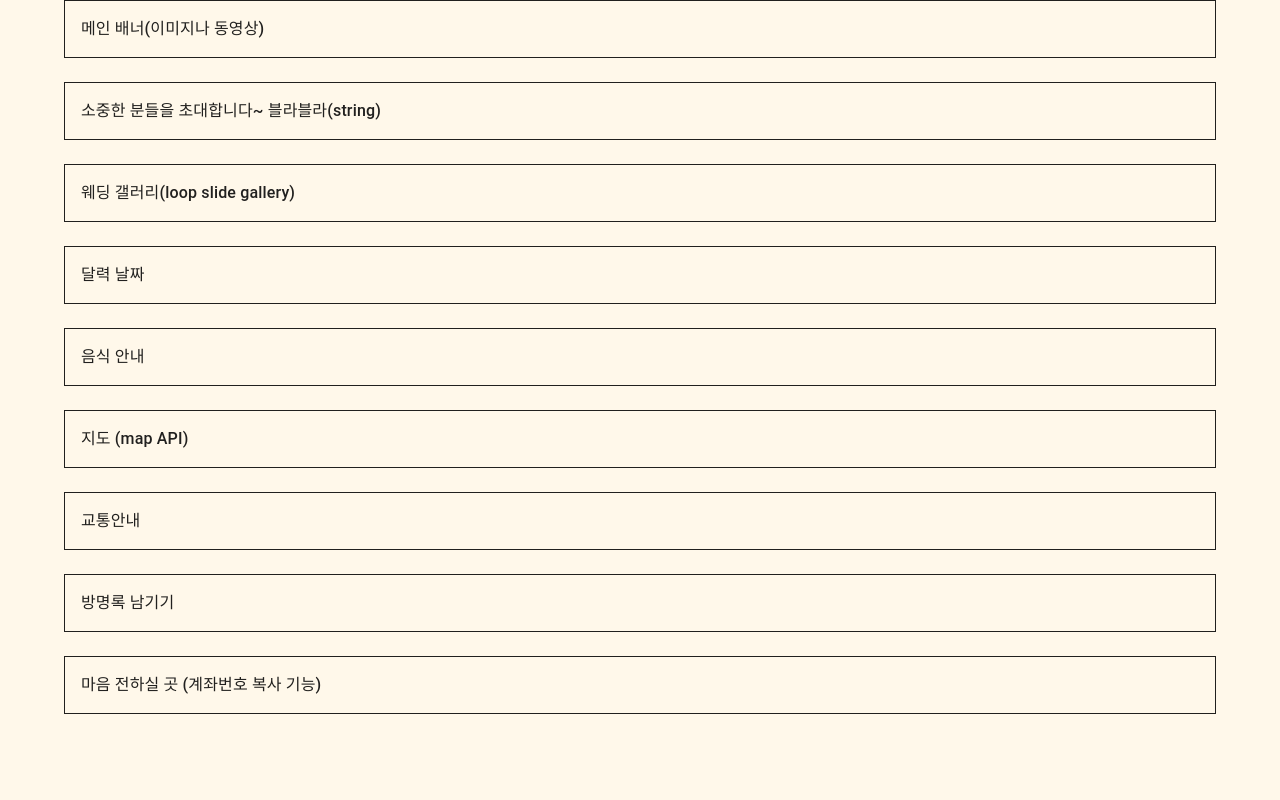
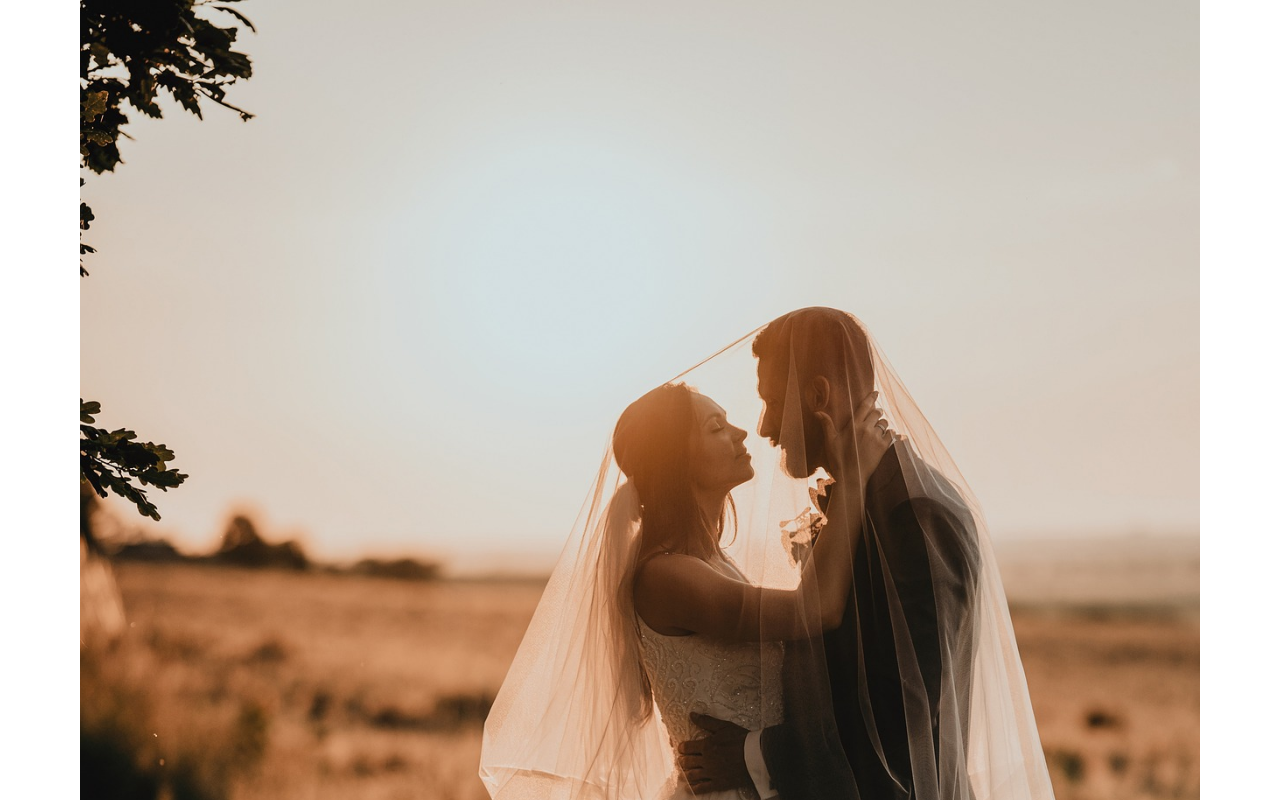
Before and after one commit to osanThor/wedding-card, a Next.js app: page / in a window 1280 px wide. Shown: the top 800 px of the page. Built offline with nearby package versions, Linux system fonts and the light colour scheme.

Commit message:
feat. image component

```diff
--- /dev/null
+++ b/src/assets/images.ts
@@ -0,0 +1,3 @@
+import Ex from "/assets/images/ex.jpg";
+
+export const ExImage = Ex;
--- /dev/null
+++ b/src/copmonents/common/img.tsx
@@ -0,0 +1,28 @@
+import { useState } from "react";
+import type { ImageProps } from "next/image";
+import Image from "next/image";
+import styled from "styled-components";
+
+const ImageLoader = ({ src }: { src: string }) => {
+  const imageSrc = `${src}`;
+  return imageSrc;
+};
+
+const Img = (props: ImageProps) => {
+  const [loading, setLoading] = useState<boolean>(true);
+
+  return (
+    <ImgBlock
+      {...props}
+      loader={ImageLoader}
+      onLoadingComplete={() => setLoading(false)}
+    />
+  );
+};
+
+const ImgBlock = styled(Image)`
+  height: auto !important;
+  position: relative !important;
+`;
+
+export default Img;
--- a/src/pages/index.tsx
+++ b/src/pages/index.tsx
@@ -1,25 +1,20 @@
+import Img from "@/copmonents/common/img";
 import { Box, Container } from "@mui/material";
 
 export default function Home() {
   return (
     <Container>
-      <Box sx={{ border: "1px solid", p: 2, mb: 3 }}>
-        메인 배너(이미지나 동영상)
+      <Box p={2} pt={0} position="relative" minHeight={800}>
+        <Img src="/assets/images/ex.jpg" alt="main" layout="fill" />
       </Box>
-      <Box sx={{ border: "1px solid", p: 2, mb: 3 }}>
-        소중한 분들을 초대합니다~ 블라블라(string)
-      </Box>
-      <Box sx={{ border: "1px solid", p: 2, mb: 3 }}>
-        웨딩 갤러리(loop slide gallery)
-      </Box>
-      <Box sx={{ border: "1px solid", p: 2, mb: 3 }}>달력 날짜</Box>
-      <Box sx={{ border: "1px solid", p: 2, mb: 3 }}>음식 안내</Box>
-      <Box sx={{ border: "1px solid", p: 2, mb: 3 }}>지도 (map API)</Box>
-      <Box sx={{ border: "1px solid", p: 2, mb: 3 }}>교통안내</Box>
-      <Box sx={{ border: "1px solid", p: 2, mb: 3 }}>방명록 남기기</Box>
-      <Box sx={{ border: "1px solid", p: 2, mb: 3 }}>
-        마음 전하실 곳 (계좌번호 복사 기능)
-      </Box>
+      <Box p={2}>소중한 분들을 초대합니다~ 블라블라(string)</Box>
+      <Box p={2}>웨딩 갤러리(loop slide gallery)</Box>
+      <Box p={2}>달력 날짜</Box>
+      <Box p={2}>음식 안내</Box>
+      <Box p={2}>지도 (map API)</Box>
+      <Box p={2}>교통안내</Box>
+      <Box p={2}>방명록 남기기</Box>
+      <Box p={2}>마음 전하실 곳 (계좌번호 복사 기능)</Box>
     </Container>
   );
 }
```
Also changed, not shown: public/assets/images/ex.jpg (added).
